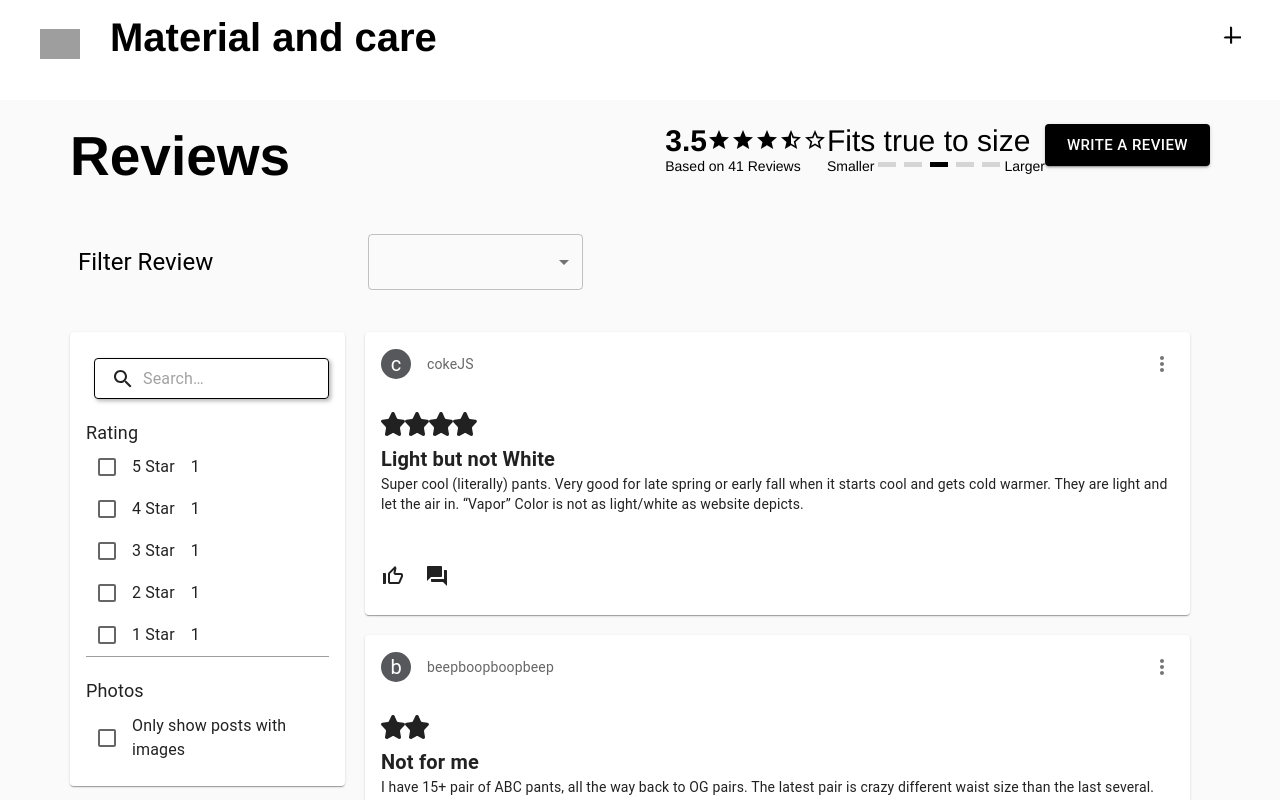
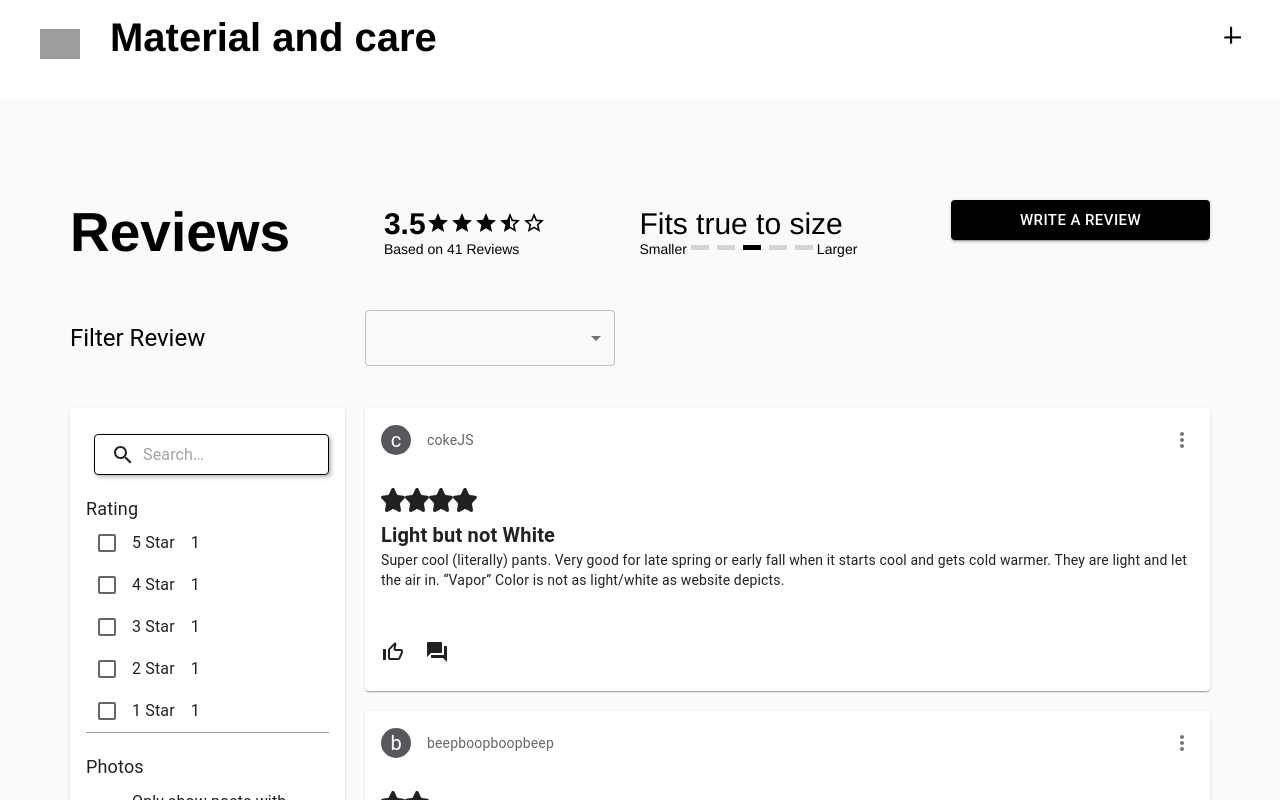
Before and after one commit to AudreyLovelace/lululemon, a React (Create React App) app: page /p/1/1 in a window 1280 px wide. Shown: the part 3000-3800 px from the top of the page. Built offline with nearby package versions, Linux system fonts and the light colour scheme; grey boxes are pictures that could not be loaded; a web font is replaced by a local one.

Commit message:
review layout

```diff
--- a/src/components/product/ProductPage.js
+++ b/src/components/product/ProductPage.js
@@ -412,7 +412,7 @@ export default function ProductPage(props) {
 
   if (!!id) {
     return (
-      <div>
+      <div className="product_whole_page">
         {showBottom && (
           <div className="fixed_add_to_bag">
             <div className="container">
--- a/src/components/product/ProductPage.scss
+++ b/src/components/product/ProductPage.scss
@@ -1,6 +1,7 @@
 $light-grey: #fafafa;
 $dark-grey: rgb(202, 202, 202);
 $red: #d31334;
+
 .fixed_add_to_bag {
   z-index: 999;
   position: fixed;
@@ -350,6 +351,7 @@ $red: #d31334;
     }
   }
 }
+
 @media (min-width: 992px) {
   .product_page {
     &_left_top {
--- a/src/components/review/Review.js
+++ b/src/components/review/Review.js
@@ -7,7 +7,7 @@ import { useState } from "react";
 
 const Review = () => {
   return (
-    <div className="review">
+    <div className="review" style={{ marginTop: 100, marginBottom: 100 }}>
       <Grid>
         <Grid item xs={6} md={12} mb={3} mt={3}>
           <TopReview />
--- a/src/components/review/reviewMiddle/FilterReviews.js
+++ b/src/components/review/reviewMiddle/FilterReviews.js
@@ -82,9 +82,14 @@ const ReviewFilter = () => {
 
   return (
     <>
-      <Box>
+      <Box style={{ marginRight: 20 }}>
         <div className="review_header">
-          <Typography variant="h5" component="h5" pl={1}>
+          <Typography
+            variant="h5"
+            component="h5"
+            pl={1}
+            style={{ paddingLeft: 0 }}
+          >
             Filter Review
           </Typography>
         </div>
--- a/src/components/review/reviewMiddle/ResultsReviews.js
+++ b/src/components/review/reviewMiddle/ResultsReviews.js
@@ -36,13 +36,13 @@ export const ResultsReviews = () => {
     <>
       {" "}
       <div className="review_header">
-        <FormControl sx={{ m: 1, minWidth: 250 }}>
+        <FormControl sx={{ minWidth: 250 }}>
           <Select
             // value={}
             onChange={handleSort}
             displayEmpty
             inputProps={{ "aria-label": "Without label" }}
-            style={{ marginLeft: "15px", marginRight: "20px" }}
+            // style={{ marginLeft: "15px", marginRight: "20px", }}
           >
             <MenuItem value="Most Recent">Most Recent</MenuItem>
             <MenuItem value="Highest to Lowest Rating">
@@ -58,7 +58,11 @@ export const ResultsReviews = () => {
         {reviews &&
           reviews.map((item) => {
             return (
-              <Card sx={{ m: "20px" }} key={item.id}>
+              <Card
+                sx={{ m: "20px" }}
+                key={item.id}
+                style={{ marginRight: 0, marginLeft: 0 }}
+              >
                 <CardHeader
                   avatar={
                     <Avatar
--- a/src/components/review/reviewTopLine/TopReview.js
+++ b/src/components/review/reviewTopLine/TopReview.js
@@ -14,22 +14,13 @@ import { Grid } from "@mui/material";
 
 export const TopReview = () => {
   return (
-    // <div className='topLineReview'>
-    <div className="container">
-      <Grid
-        item
-        sx={{
-          display: "flex",
-          flexDirection: ["column", null, "row"], // 小于 md 时为 column，否则为 row
-          justifyContent: "space-between",
-        }}
-      >
-        <Grid item xs={12} md={4}>
+    <div className="topLineReview">
+      <div className="container">
+        <div className="container_review">
           <div className="topLineReview_text">Reviews</div>
-        </Grid>
-        <Grid item xs={12} md={8}>
-          <div style={{ display: "flex" }}>
-            <div className="topLineReview_rating">
+
+          <div className="topLineReview_rating">
+            <div>
               <div className="topLineReview_rating_first">
                 <div className="topLineReview_rating_first_text">3.5</div>
                 <div className="topLineReview_rating_first_star">
@@ -54,7 +45,8 @@ export const TopReview = () => {
                 Based on 41 Reviews
               </div>
             </div>
-
+          </div>
+          <div className="topLineReview_rating">
             <div className="topLineReview_size">
               <div className="topLineReview_size_text">Fits true to size</div>
               <div className="topLineReview_size_sizeRating">
@@ -71,11 +63,10 @@ export const TopReview = () => {
                 <div className="topLineReview_size_sizeRating_text">Larger</div>
               </div>
             </div>
-
-            <WriteReview />
           </div>
-        </Grid>
-      </Grid>
+          <WriteReview />
+        </div>
+      </div>
     </div>
   );
 };
--- a/src/components/review/reviewTopLine/WriteReview.js
+++ b/src/components/review/reviewTopLine/WriteReview.js
@@ -1,6 +1,6 @@
-import {forwardRef, useState} from "react";
-import {makeStyles} from "@mui/styles";
-import Modal from '@mui/material/Modal';
+import { forwardRef, useState } from "react";
+import { makeStyles } from "@mui/styles";
+import Modal from "@mui/material/Modal";
 
 import {
   Grid,
@@ -14,53 +14,52 @@ import {
   Box,
   Rating,
   Stack,
-    TextField, Snackbar, FormControl, InputLabel, Select, MenuItem, useMediaQuery,
-} from '@mui/material';
-import MuiAlert from '@mui/material/Alert';
-
+  TextField,
+  Snackbar,
+  FormControl,
+  InputLabel,
+  Select,
+  MenuItem,
+  useMediaQuery,
+} from "@mui/material";
+import MuiAlert from "@mui/material/Alert";
 
 const useStyle = makeStyles((theme) => ({
   container: {
     width: 900,
     height: 600,
     backgroundColor: "white",
-        position: 'absolute',
+    position: "absolute",
     top: 0,
     left: 0,
     right: 0,
     bottom: 0,
     margin: "auto",
     [theme.breakpoints.down("md")]: {
-            height: '100vh',
-            width: '100vw',
-            maxWidth: '100%', maxHeight: '100%'
+      height: "100vh",
+      width: "100vw",
+      maxWidth: "100%",
+      maxHeight: "100%",
     },
     display: "flex",
-        flexDirection: 'row',
-        justifyContent: 'space-between',
-
+    flexDirection: "row",
+    justifyContent: "space-between",
   },
-
-
-}))
-
+}));
 
 const AlertMessage = forwardRef(function Alert(props, ref) {
   return <MuiAlert elevation={6} ref={ref} variant="filled" {...props} />;
 });
 
-
 export const WriteReview = () => {
-    const classes = useStyle()
-    const [open, setOpen] = useState(false)
-
+  const classes = useStyle();
+  const [open, setOpen] = useState(false);
 
   const [selectedTab, setSelectedTab] = useState(0);
 
   const handleTabChange = (event, newValue) => {
     setSelectedTab(newValue);
   };
-
 
   // alert Message show
   const [openAbt, setOpenAbt] = useState(false);
@@ -70,85 +69,98 @@ export const WriteReview = () => {
   };
 
   const handleClose = (event, reason) => {
-        if (reason === 'clickaway') {
+    if (reason === "clickaway") {
       return;
     }
     setOpenAbt(false);
   };
 
-
   // dropDown menu
 
-    const [age, setAge] = useState('');
+  const [age, setAge] = useState("");
 
   const handleChangeBySizeFit = (event) => {
     setAge(event.target.value);
   };
 
-
   // media quary ing
-    const isSmallScreen = useMediaQuery('(max-width:990px)');
-
+  const isSmallScreen = useMediaQuery("(max-width:990px)");
 
   return (
-        <div>
-            <Tooltip title="Add"
+    <>
+      <Tooltip
+        title="Add"
         onClick={() => {
-                         setOpen(true)
-                     }}>
+          setOpen(true);
+        }}
+      >
         <Button
           variant="contained"
-                    sx={{color: '#ffffff', bgcolor: '#000000', width: isSmallScreen ? '100%' : 'auto',}}
+          sx={{
+            color: "#ffffff",
+            bgcolor: "#000000",
+            width: isSmallScreen ? "100%" : "auto",
+          }}
           size="large"
         >
           WRITE A REVIEW
         </Button>
       </Tooltip>
-            <Modal open={open} onClose={() => setOpen(false)} style={{overflow: 'auto'}}>
+      <Modal
+        open={open}
+        onClose={() => setOpen(false)}
+        style={{ overflow: "auto" }}
+      >
         <Container className={classes.container}>
           <Grid container spacing={2}>
             <Grid item xs={12} sm={6}>
               <Box mt={3}>
                 <img
-                                    style={{maxWidth: '100%', height: 'auto', width: isSmallScreen ? '50%' : '100%'}}
+                  style={{
+                    maxWidth: "100%",
+                    height: "auto",
+                    width: isSmallScreen ? "50%" : "100%",
+                  }}
                   src="imgReview.png"
                   alt="Feedback"
                 />
               </Box>
             </Grid>
 
-
-                        <Grid item
+            <Grid
+              item
               xs={10}
               sm={6}
-                              style={{maxWidth: '100%', maxHeight: '100%'}}>
+              style={{ maxWidth: "100%", maxHeight: "100%" }}
+            >
               <Card>
-                                <Typography variant="h5" component="h2" sx={{p: 2}}>
-                                    Write a review for
-                                    Commission Slim-Fit Pant 32" Wov ...
+                <Typography variant="h5" component="h2" sx={{ p: 2 }}>
+                  Write a review for Commission Slim-Fit Pant 32" Wov ...
                 </Typography>
                 <Tabs value={selectedTab} onChange={handleTabChange}>
-                                    <Tab label="FeedBack"/>
-                                    <Tab label="Size & Fit"/>
-                                    <Tab label="Photo"/>
-                                    <Tab label="Infor"/>
+                  <Tab label="FeedBack" />
+                  <Tab label="Size & Fit" />
+                  <Tab label="Photo" />
+                  <Tab label="Infor" />
                 </Tabs>
-                                <Box sx={{p: 2}}>
-                                    {selectedTab === 0 &&
+                <Box sx={{ p: 2 }}>
+                  {selectedTab === 0 && (
                     <Box>
                       <Typography p={1}>
                         How would you rate the following?
                       </Typography>
-                                            <Typography p={1}>
-                                                Overall Rating*
-                                            </Typography>
+                      <Typography p={1}>Overall Rating*</Typography>
                       <Stack spacing={1} p={1}>
-                                                <Rating name="size-medium" defaultValue={0}/>
+                        <Rating name="size-medium" defaultValue={0} />
                       </Stack>
                       <Typography pl={1} pt={1}>
                         Review Title *
                       </Typography>
-                                            <TextField fullWidth id="outlined-basic" variant="outlined"/>
+                      <TextField
+                        fullWidth
+                        id="outlined-basic"
+                        variant="outlined"
+                      />
                       <Typography pl={1} pt={1}>
                         Review * (25-500 characters)
                       </Typography>
@@ -159,12 +171,13 @@ export const WriteReview = () => {
                         fullWidth
                       />
                     </Box>
-                                    }
+                  )}
 
-                                    {selectedTab === 1 &&
+                  {selectedTab === 1 && (
                     <Box>
                       <Typography p={1}>
-                                                Help others find the perfect fit by providing some optional information.
+                        Help others find the perfect fit by providing some
+                        optional information.
                       </Typography>
                       <Typography pl={1} pt={1}>
                         What's your body type?
@@ -173,7 +186,7 @@ export const WriteReview = () => {
                         value={age}
                         onChange={handleChangeBySizeFit}
                         displayEmpty
-                                                inputProps={{'aria-label': 'Without label'}}
+                        inputProps={{ "aria-label": "Without label" }}
                         fullWidth
                         pl={1}
                       >
@@ -182,7 +195,6 @@ export const WriteReview = () => {
                         <MenuItem>Curvy</MenuItem>
                       </Select>
 
-
                       <Typography pl={1} pt={1}>
                         I mainly wear my Lululemon gear to...
                       </Typography>
@@ -190,94 +202,109 @@ export const WriteReview = () => {
                         value={age}
                         onChange={handleChangeBySizeFit}
                         displayEmpty
-                                                inputProps={{'aria-label': 'Without label'}}
+                        inputProps={{ "aria-label": "Without label" }}
                         fullWidth
                         pl={1}
                       >
-                                                <MenuItem value={'Select...'}>Select...</MenuItem>
-                                                <MenuItem value={'Yogo'}>Yoga</MenuItem>
-                                                <MenuItem value={'Dance value='}>Dance</MenuItem>
-                                            </Select><Typography pl={1} pt={1}>
+                        <MenuItem value={"Select..."}>Select...</MenuItem>
+                        <MenuItem value={"Yogo"}>Yoga</MenuItem>
+                        <MenuItem value={"Dance value="}>Dance</MenuItem>
+                      </Select>
+                      <Typography pl={1} pt={1}>
                         What size did you purchase?
                       </Typography>
                       <Select
                         value={age}
                         onChange={handleChangeBySizeFit}
                         displayEmpty
-                                                inputProps={{'aria-label': 'Without label'}}
+                        inputProps={{ "aria-label": "Without label" }}
                         fullWidth
                         pl={1}
                       >
-                                                <MenuItem value={'Select...'}>Select...</MenuItem>
-                                                <MenuItem value={'29'}>29</MenuItem>
-                                                <MenuItem value={'30'}> 30</MenuItem>
+                        <MenuItem value={"Select..."}>Select...</MenuItem>
+                        <MenuItem value={"29"}>29</MenuItem>
+                        <MenuItem value={"30"}> 30</MenuItem>
                       </Select>
+                    </Box>
+                  )}
 
-                                        </Box>
-
-                                    }
-
-
-                                    {selectedTab === 2 &&
+                  {selectedTab === 2 && (
                     <Box>
-                                            <Typography style={{fontWeight: '600'}} pl={1}>
+                      <Typography style={{ fontWeight: "600" }} pl={1}>
                         Add a photo
                       </Typography>
-                                            <Typography style={{fontWeight: '300', fontSize: '14px'}} p={1}>
+                      <Typography
+                        style={{ fontWeight: "300", fontSize: "14px" }}
+                        p={1}
+                      >
                         Upload a PNG, GIF,JPG...
                       </Typography>
+                    </Box>
+                  )}
 
-
-                                        </Box>
-                                    }
-
-                                    {selectedTab === 3 &&
+                  {selectedTab === 3 && (
                     <Box>
-                                            <Typography style={{fontWeight: '600'}} pl={1}>
+                      <Typography style={{ fontWeight: "600" }} pl={1}>
                         Your Info
                       </Typography>
                       <Typography pl={1} pt={1}>
                         Nickname *(Name displayed; 4-25 characters.)
                       </Typography>
-                                            <TextField fullWidth id="outlined-basic" variant="outlined"/>
+                      <TextField
+                        fullWidth
+                        id="outlined-basic"
+                        variant="outlined"
+                      />
                       <Typography pl={1} pt={1}>
                         Email * (Will not be displayed)
                       </Typography>
-                                            <TextField fullWidth id="outlined-basic" variant="outlined"/>
+                      <TextField
+                        fullWidth
+                        id="outlined-basic"
+                        variant="outlined"
+                      />
                     </Box>
-                                    }
+                  )}
                 </Box>
 
-
-                                <Stack spacing={2} sx={{width: '100%'}}>
-                                    <Box style={{display: "flex", flexDirection: "row"}}>
-                                        <Button variant="contained" onClick={handleClick} sx={{m: 2, width: "50%"}}>
+                <Stack spacing={2} sx={{ width: "100%" }}>
+                  <Box style={{ display: "flex", flexDirection: "row" }}>
+                    <Button
+                      variant="contained"
+                      onClick={handleClick}
+                      sx={{ m: 2, width: "50%" }}
+                    >
                       Submit
                     </Button>
-                                        <Button variant="contained" onClick={() => setOpen(false)}
-                                                sx={{m: 2, width: "50%"}}>
+                    <Button
+                      variant="contained"
+                      onClick={() => setOpen(false)}
+                      sx={{ m: 2, width: "50%" }}
+                    >
                       Back
                     </Button>
-                                        <Snackbar open={openAbt} autoHideDuration={6000} onClose={() => {
-                                            setOpenAbt(false)
-                                        }}>
-                                            <AlertMessage onClose={handleClose} severity="success" sx={{width: '100%'}}>
+                    <Snackbar
+                      open={openAbt}
+                      autoHideDuration={6000}
+                      onClose={() => {
+                        setOpenAbt(false);
+                      }}
+                    >
+                      <AlertMessage
+                        onClose={handleClose}
+                        severity="success"
+                        sx={{ width: "100%" }}
+                      >
                         This is a success message!
                       </AlertMessage>
                     </Snackbar>
                   </Box>
                 </Stack>
-
               </Card>
             </Grid>
           </Grid>
-
         </Container>
       </Modal>
-
-
-        </div>
-
-
-    )
-}
+    </>
+  );
+};
--- a/src/components/review/reviewTopLine/topReview.scss
+++ b/src/components/review/reviewTopLine/topReview.scss
@@ -1,8 +1,24 @@
 .topLineReview {
-  display: flex;
-  flex-direction: row;
-  justify-content: space-between;
-
+  .container_review {
+    width: 100%;
+    display: grid;
+    div:nth-child(1) {
+      grid-area: a;
+    }
+    div:nth-child(2) {
+      grid-area: b;
+    }
+    div:nth-child(3) {
+      grid-area: c;
+    }
+    div:nth-child(4) {
+      grid-area: d;
+    }
+    button {
+      height: 40px;
+      // min-width: unset !important;
+    }
+  }
 
   &_text {
     font-size: 55px;
@@ -34,10 +50,8 @@
     &_second {
       font-size: 14px;
       font-weight: 300;
-
     }
   }
-
 
   &_size {
     display: flex;
@@ -69,15 +83,13 @@
   }
 }
 
-
 @media screen and (max-width: 990px) {
-  .topLineReview {
-    display: flex;
-    flex-direction: column;
-    margin: 0 20px;
-  }
+  // .topLineReview {
+  //   display: flex;
+  //   flex-direction: column;
+  //   margin: 0 20px;
+  // }
 }
-
 
 @media screen and (max-width: 990px) {
   .topLineReview_text,
@@ -85,4 +97,23 @@
   .topLineReview_size {
     margin-bottom: 10px;
   }
+  .topLineReview {
+    .container_review {
+      grid-template-areas: "a a a" " b c d";
+    }
+  }
 }
+@media screen and (min-width: 990px) {
+  .topLineReview {
+    .container_review {
+      grid-template-areas: "a b c d";
+    }
+  }
+}
+@media screen and (max-width: 600px) {
+  .topLineReview {
+    .container_review {
+      grid-template-areas: "a" "b" "c" "d";
+    }
+  }
+}
```
Lines whose indentation alone changed are shown as unchanged.
